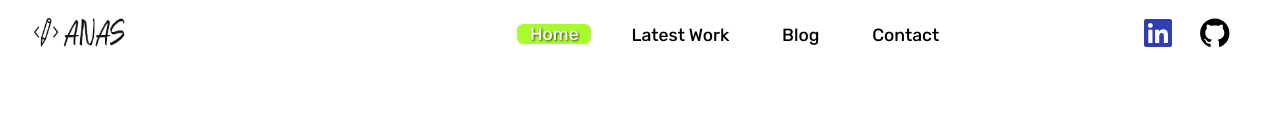
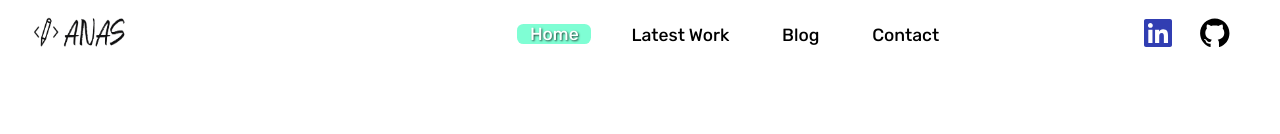
Before and after one commit to Anas-Kharboutli/portfolio, a React (Create React App) app: page /#/ in a window 1280 px wide. Shown: the top 134 px of the page. Built offline with nearby package versions, Linux system fonts and the light colour scheme; a web font is replaced by a local one.

Commit message:
final touches

```diff
--- a/src/components/navbar/navbar.css
+++ b/src/components/navbar/navbar.css
@@ -46,7 +46,7 @@ nav {
 }
 
 .nav-item a.active {
-    background: rgb(169, 251, 46);
+    background: rgb(127, 254, 212);
     color: white;
     line-height: 2;
     text-shadow: 1px 1px 2px rgba(0, 0, 0, 0.7);
@@ -54,7 +54,7 @@ nav {
 }
 
 .nav-item a:hover {
-    background: rgb(169, 251, 46, 0.5);
+    background: rgb(127, 254, 212, 0.5);
     color: white;
     line-height: 2;
     text-shadow: 1px 1px 2px rgba(0, 0, 0, 0.7);
```
